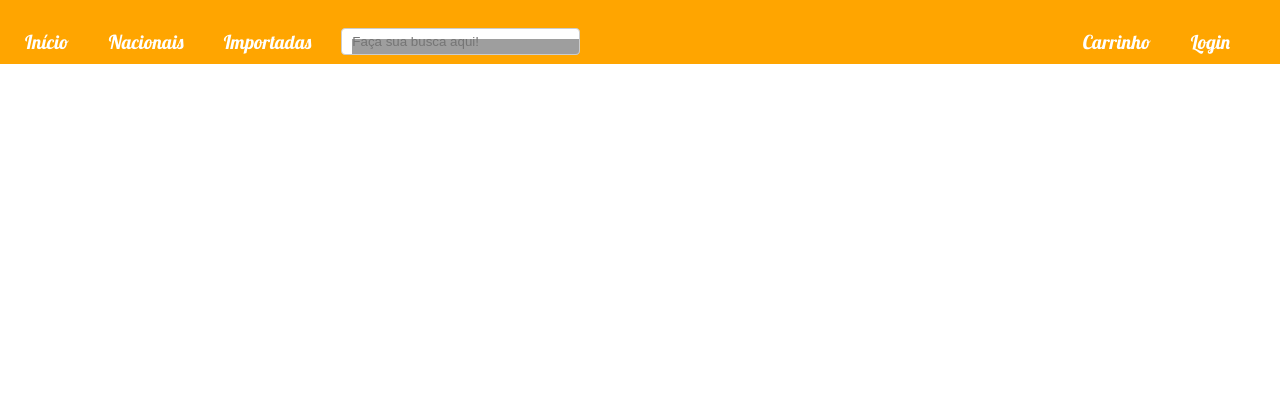
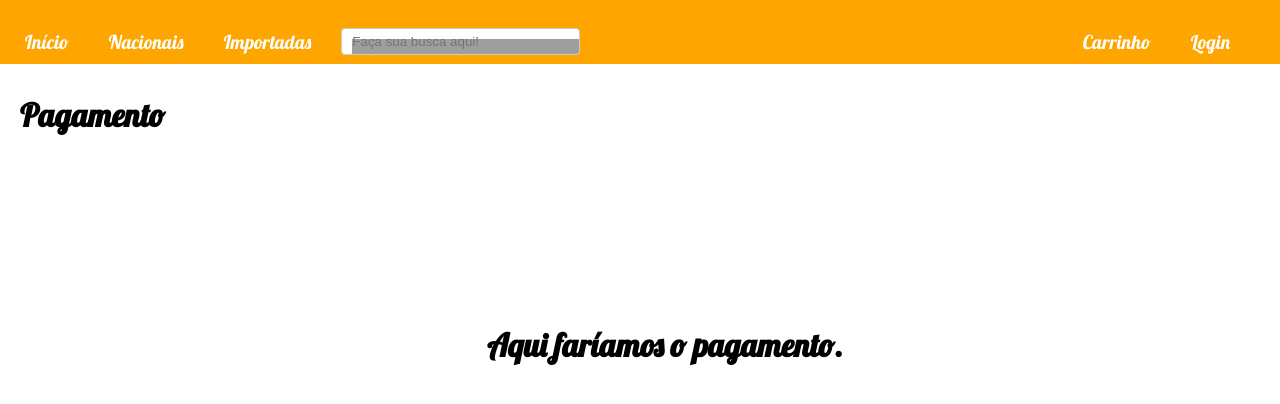
Before and after one commit to RodrigoBR-dev/serratec-ecommerce, a React (Create React App) app: page /pagamento in a window 1280 px wide. Shown: the top 404 px of the page. Built offline with nearby package versions, Linux system fonts and the light colour scheme; grey boxes are pictures that could not be loaded.

Commit message:
adicionando pagina de pagamento

```diff
--- /dev/null
+++ b/src/pages/pagamentos.js
@@ -0,0 +1,28 @@
+import React, { useState } from "react"
+import { DivBox } from "../styles/forms"
+import { DivPagamento } from "../styles/divs"
+
+
+const Pagamento = () => {
+
+
+    return (
+<DivPagamento>
+<h1>Pagamento</h1>
+
+<center>
+    <DivBox>
+
+        <h1>Aqui faríamos o pagamento.</h1>
+
+    </DivBox>
+
+
+
+</center>
+</DivPagamento>
+);
+
+}
+
+export default Pagamento
--- a/src/routes.js
+++ b/src/routes.js
@@ -9,6 +9,7 @@ import CadastroClientes from './pages/clientes/cadastroClientes';
 import Login from './pages/login/login';
 import EnderecoForm from './pages/enderecos/PageEnderecos';
 import ListaEnderecos from './pages/enderecos/ListaEnderecos';
+import Pagamento from './pages/pagamentos';
 
 const Routes = () => (
     <BrowserRouter>
@@ -24,6 +25,7 @@ const Routes = () => (
             {/* <Route path="/detalhes/:nome" component= {Details} /> */}
             <Route path="/enderecos" component= {ListaEnderecos} />
             <Route path="/cadastro-endereco" component= {EnderecoForm} />
+            <Route path="/pagamento" component= {Pagamento} />
             {/* <Route path="/produto/cadastro" component= {ProductRegister} /> */}
 
         </Switch>
--- a/src/styles/divs.js
+++ b/src/styles/divs.js
@@ -61,3 +61,11 @@ export const ContainerProduto = styled.div`
 export const NomeProduto = styled.div`
     font-size: 20px;
 `;
+
+export const DivPagamento = styled.div`
+    margin: auto;
+    display: flex;
+    width: 90%;
+    padding-top: 10px;
+    margin-left: 20px;
+`;
--- a/src/styles/forms.js
+++ b/src/styles/forms.js
@@ -1,16 +1,18 @@
 import styled from "styled-components";
 
 export const DivBox = styled.div `
-    margin-top: 60px;
-    width: 380px;
+
+    width: 500px;
     margin: auto;
     height: 400px;
-    border: 1px solid #ddd;
     display:flex;
     flex-direction: column;
     padding: 30px;
     box-sizing: border-box;
     justify-content: space-between;
+    margin-left: 250px;
+    margin-top: 200px;
+
 `;
 
 export const DivEspaco1 = styled.div `
```
